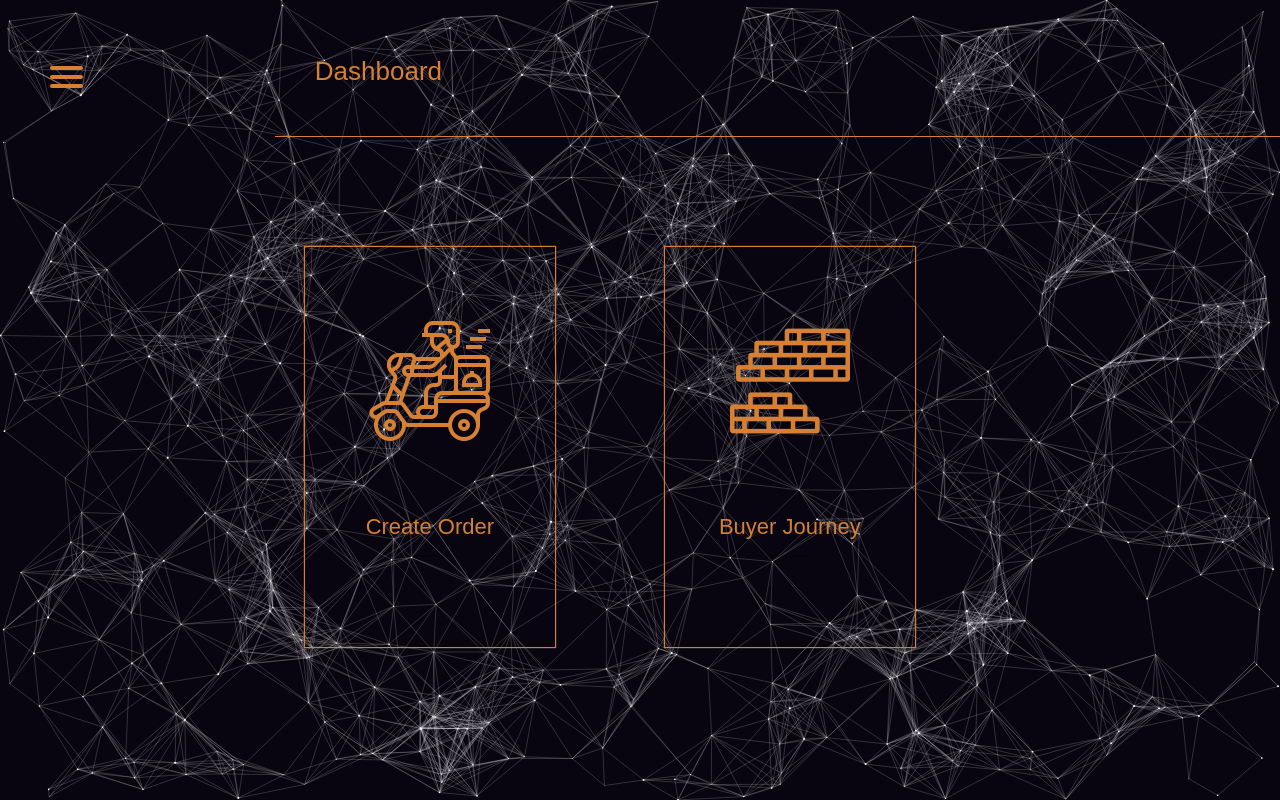
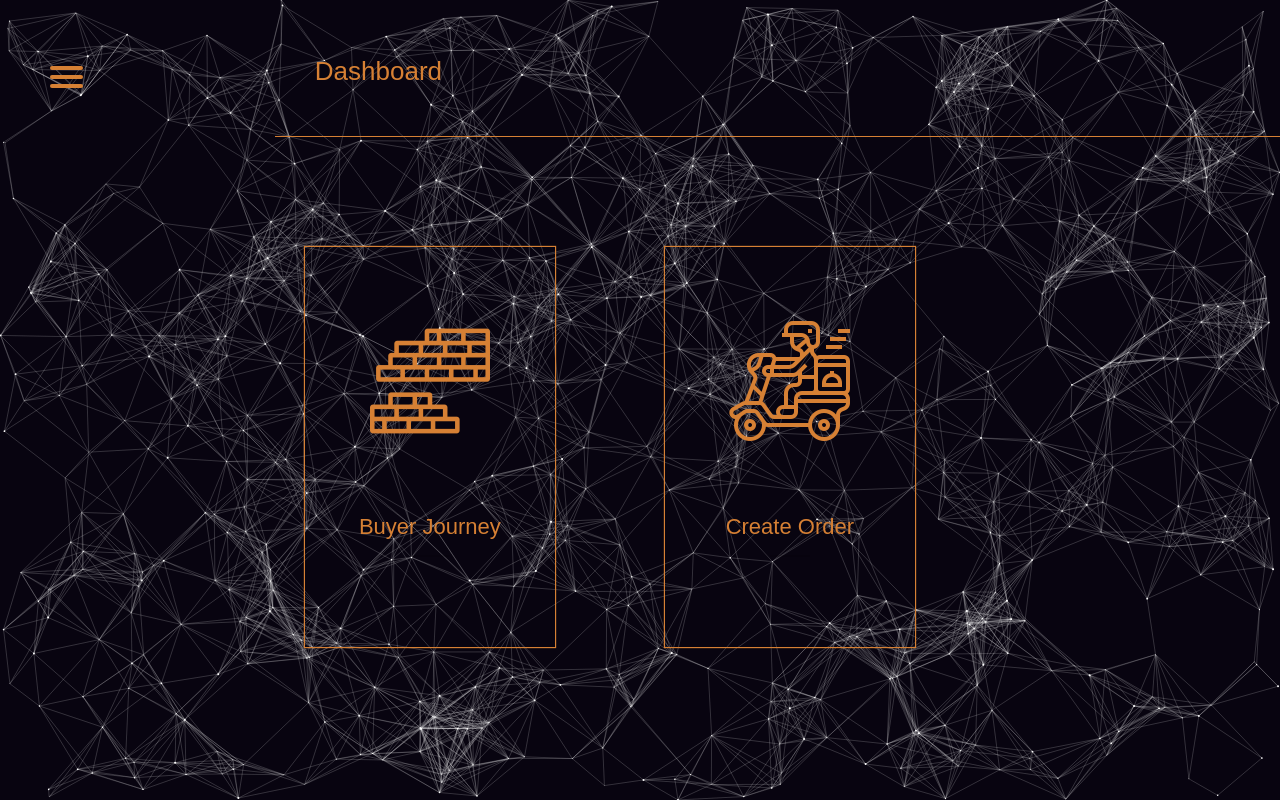
Before and after one commit to Mohammed394/hydraE, a Vue app: page /Main in a window 1280 px wide. Built offline with nearby package versions, Linux system fonts and the light colour scheme.

Commit message:
Update MainMenu.vue

```diff
--- a/src/views/MainMenu.vue
+++ b/src/views/MainMenu.vue
@@ -6,7 +6,13 @@
 </style>
 <template>
   <body>
-    <canvas style="display: contents;width: -webkit-fill-available;height: -webkit-fill-available;" ></canvas>
+    <canvas
+      style="
+        display: contents;
+        width: -webkit-fill-available;
+        height: -webkit-fill-available;
+      "
+    ></canvas>
   </body>
   <link
     rel="stylesheet"
@@ -59,25 +65,23 @@
                 <!-- front content -->
                 <img
                   class="flip-image"
-                  src="../assets/images/Order.png"
+                  src="../assets/images/RFQ.png"
                   alt="Image alt text"
                 />
                 <div class="block-content">
-                  <h3>Create Order</h3>
+                  <h3>Buyer Journey</h3>
                 </div>
               </div>
               <div class="back">
                 <!-- back content -->
                 <h3>Summary</h3>
-                <p>
-                  You Can create Order easily using this tool
-                </p>
-                <button class="button" @click="toggleModal1">Create</button>
+                <p>You can simulate the journey of our app step by step using this tool</p>
+                <button class="button" @click="toggleRFQModal">Start</button>
               </div>
             </div>
           </div>
-          <CreateOrderModal @close="toggleModal1" :showModal1="showModal1">
-          </CreateOrderModal>
+          <CreateRFQ @close="toggleRFQModal" :showRFQModal="showRFQModal">
+          </CreateRFQ>
         </div>
         <div class="content">
           <div
@@ -89,25 +93,23 @@
                 <!-- front content -->
                 <img
                   class="flip-image"
-                  src="../assets/images/RFQ.png"
+                  src="../assets/images/Order.png"
                   alt="Image alt text"
                 />
                 <div class="block-content">
-                  <h3>Buyer Journey</h3>
+                  <h3>Create Order</h3>
                 </div>
               </div>
               <div class="back">
                 <!-- back content -->
                 <h3>Summary</h3>
-                <p>
-                 You can simulate the journey of our app using this tool
-                </p>
-                <button class="button" @click="toggleRFQModal">Start</button>
+                <p>You Can create Order in one time using this tool</p>
+                <button class="button" @click="toggleModal1">Create</button>
               </div>
             </div>
           </div>
-          <CreateRFQ @close="toggleRFQModal" :showRFQModal="showRFQModal">
-          </CreateRFQ>
+          <CreateOrderModal @close="toggleModal1" :showModal1="showModal1">
+          </CreateOrderModal>
         </div>
       </div>
     </div>
@@ -125,20 +127,20 @@ export default {
   components: {
     CreateContractorModal,
     CreateOrderModal,
-    CreateRFQ
+    CreateRFQ,
   },
-  data(){
-    return{
-      isSupplierModalShown: false
-    }
+  data() {
+    return {
+      isSupplierModalShown: false,
+    };
   },
   methods: {
-    closeSupplier(){
-      this.isSupplierModalShown = false
+    closeSupplier() {
+      this.isSupplierModalShown = false;
     },
-    callSupplierModal(){
-      this.isSupplierModalShown = true
-    }
+    callSupplierModal() {
+      this.isSupplierModalShown = true;
+    },
   },
   setup() {
     const showModal = ref(false);
@@ -153,7 +155,14 @@ export default {
     const toggleRFQModal = () => {
       showRFQModal.value = !showRFQModal.value;
     };
-    return { showModal, toggleModal ,showModal1 ,toggleModal1, showRFQModal, toggleRFQModal};
+    return {
+      showModal,
+      toggleModal,
+      showModal1,
+      toggleModal1,
+      showRFQModal,
+      toggleRFQModal,
+    };
   },
 };
 </script>
```
